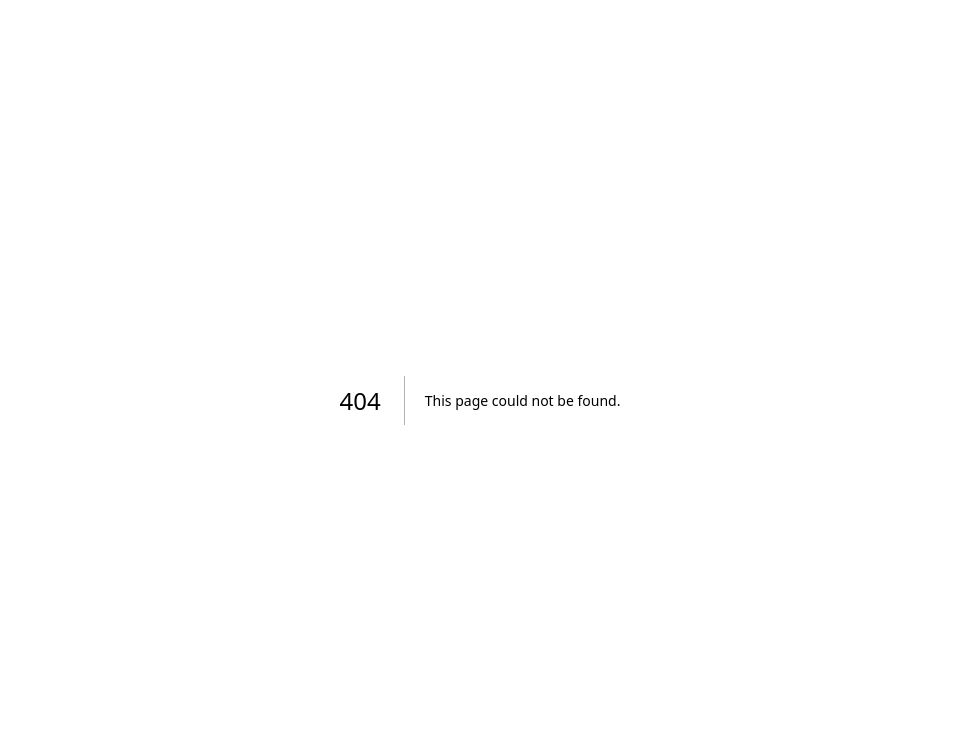
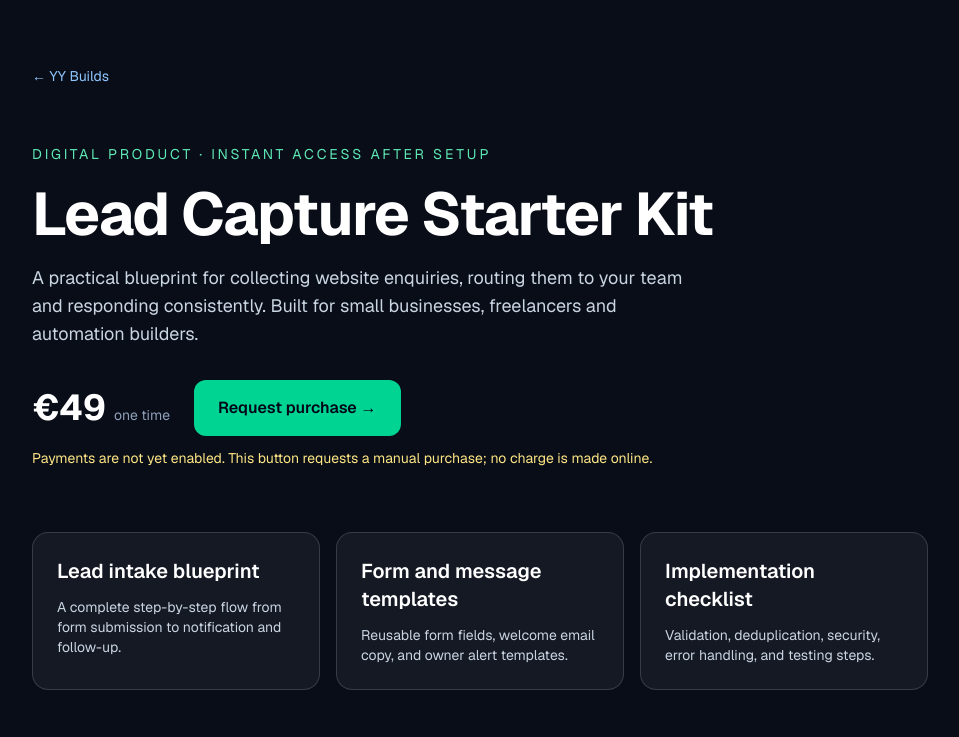
Before and after one commit to hellonexavo/nexavo, a Next.js app: page /lead-kit in a window 1280 px wide. Before the commit this address had no page. Shown: the top 737 px of the page, without its empty margins (160-1119 px from the left). Built offline with nearby package versions, Linux system fonts and the light colour scheme.

Commit message:
Add lead capture kit product sales landing page

```diff
--- /dev/null
+++ b/app/lead-kit/page.tsx
@@ -0,0 +1,26 @@
+import Link from "next/link";
+import type { Metadata } from "next";
+
+export const metadata: Metadata = {
+  title: "Lead Capture Starter Kit | YY Builds",
+  description: "A ready-to-adapt lead intake workflow blueprint, templates and setup checklist for small businesses.",
+};
+const cards = [
+  { title: "Lead intake blueprint", detail: "A complete step-by-step flow from form submission to notification and follow-up." },
+  { title: "Form and message templates", detail: "Reusable form fields, welcome email copy, and owner alert templates." },
+  { title: "Implementation checklist", detail: "Validation, deduplication, security, error handling, and testing steps." },
+];
+export default function LeadKitPage() {
+  return <main className="min-h-screen bg-[#080d18] text-white px-6 py-16">
+    <div className="mx-auto max-w-4xl">
+      <Link href="/" className="text-sm text-blue-300">← YY Builds</Link>
+      <p className="mt-14 text-sm uppercase tracking-[0.2em] text-emerald-300">Digital product · Instant access after setup</p>
+      <h1 className="mt-5 text-4xl font-bold tracking-tight sm:text-6xl">Lead Capture Starter Kit</h1>
+      <p className="mt-5 max-w-2xl text-lg text-slate-300">A practical blueprint for collecting website enquiries, routing them to your team and responding consistently. Built for small businesses, freelancers and automation builders.</p>
+      <div className="mt-8 flex flex-wrap items-center gap-6"><p className="text-4xl font-bold">€49 <span className="text-sm font-normal text-slate-400">one time</span></p><a href="/checkout?product=custom-project" className="rounded-xl bg-emerald-400 px-6 py-4 font-semibold text-slate-950">Request purchase →</a></div>
+      <p className="mt-3 text-sm text-amber-200">Payments are not yet enabled. This button requests a manual purchase; no charge is made online.</p>
+      <section className="mt-16 grid gap-4 md:grid-cols-3">{cards.map(x=><article className="rounded-2xl border border-white/15 bg-white/5 p-6" key={x.title}><h2 className="text-xl font-semibold">{x.title}</h2><p className="mt-3 text-sm text-slate-300">{x.detail}</p></article>)}</section>
+      <section className="mt-12 rounded-2xl border border-white/15 p-7"><h2 className="text-2xl font-semibold">What's included</h2><ul className="mt-4 list-disc space-y-2 pl-5 text-slate-300"><li>Workflow architecture and field mapping</li><li>Customizable email and acknowledgement templates</li><li>Lead qualification and deduplication rules</li><li>Launch and QA checklist</li></ul><p className="mt-5 text-sm text-slate-400">This is a documentation and template kit, not an installed automation, managed service, or promise of additional sales. Payment instructions and digital delivery will be enabled once a payment provider is connected.</p></section>
+    </div>
+  </main>;
+}
```
